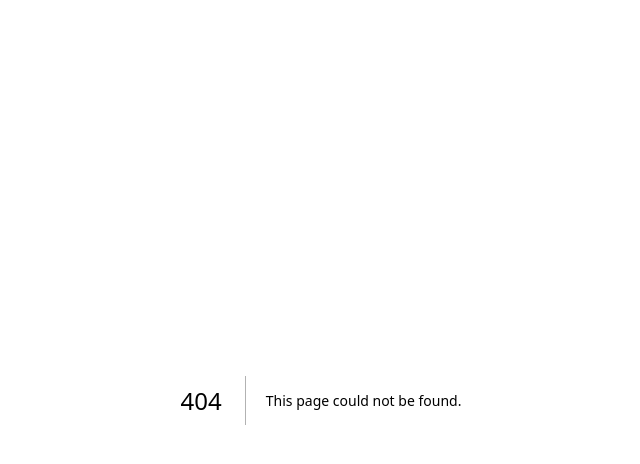
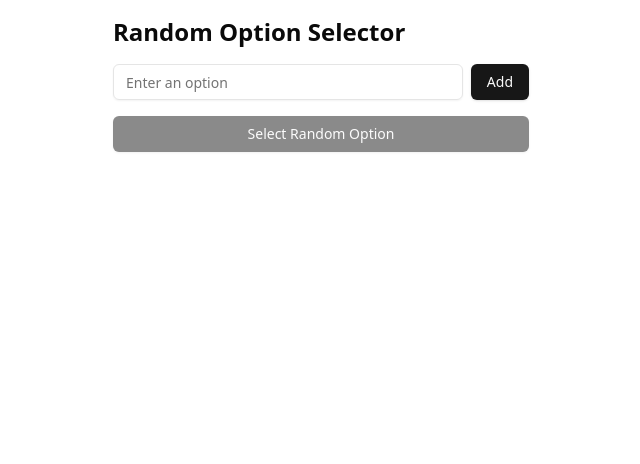
Before and after one commit to hyperswine/swnntools, a Next.js app: page /randstuff in a window 1280 px wide. Before the commit this address had no page. Shown: the top 464 px of the page, without its empty margins (319-959 px from the left). Built offline with nearby package versions, Linux system fonts and the light colour scheme.

Commit message:
add rand stuff!!!

```diff
--- a/app/page.tsx
+++ b/app/page.tsx
@@ -1,17 +1,30 @@
 import Link from "next/link"
+import { FaTasks, FaCalendarAlt, FaRandom } from "react-icons/fa"
 
 export default function Page() {
-  return <center>
-    <h1>
-      Various Tools.
-    </h1>
-
-    <Link href='taskswitcher2'>
-      <div className="text-red-500">Check out TaskSwitcher here</div>
-    </Link>
-
-    <Link href='timetable'>
-      <div className="text-red-500">Check out Timetable here</div>
-    </Link>
-  </center>
+  return (
+    <div className="flex flex-col items-center justify-center min-h-screen bg-gray-100">
+      <h1 className="text-4xl font-bold mb-8">Various Tools</h1>
+      <div className="grid grid-cols-1 md:grid-cols-3 gap-8">
+        <Link href="taskswitcher2">
+          <div className="bg-white shadow-lg rounded-lg p-6 flex items-center space-x-4 hover:bg-gray-200 transition">
+            <FaTasks className="text-red-500 text-2xl" />
+            <span className="text-xl text-red-500">Check out TaskSwitcher here</span>
+          </div>
+        </Link>
+        <Link href="timetable">
+          <div className="bg-white shadow-lg rounded-lg p-6 flex items-center space-x-4 hover:bg-gray-200 transition">
+            <FaCalendarAlt className="text-red-500 text-2xl" />
+            <span className="text-xl text-red-500">Check out Timetable here</span>
+          </div>
+        </Link>
+        <Link href="randstuff">
+          <div className="bg-white shadow-lg rounded-lg p-6 flex items-center space-x-4 hover:bg-gray-200 transition">
+            <FaRandom className="text-red-500 text-2xl" />
+            <span className="text-xl text-red-500">Check out RandStuff here</span>
+          </div>
+        </Link>
+      </div>
+    </div>
+  )
 }
--- /dev/null
+++ b/app/randstuff/page.tsx
@@ -0,0 +1,67 @@
+'use client'
+
+import React, { useState } from 'react'
+import { Button } from '@/components/ui/button'
+import { Input } from '@/components/ui/input'
+
+const RandomOptionSelector = () => {
+  const [options, setOptions] = useState([])
+  const [newOption, setNewOption] = useState('')
+  const [selectedOption, setSelectedOption] = useState(null)
+
+  const addOption = () => {
+    if (newOption.trim() !== '') {
+      setOptions([...options, newOption.trim()])
+      setNewOption('')
+    }
+  }
+
+  const removeOption = (index) => {
+    const updatedOptions = options.filter((_, i) => i !== index)
+    setOptions(updatedOptions)
+  }
+
+  const selectRandomOption = () => {
+    if (options.length > 0) {
+      const randomIndex = Math.floor(Math.random() * options.length)
+      setSelectedOption(options[randomIndex])
+    }
+  }
+
+  return (
+    <div className="p-4 max-w-md mx-auto">
+      <h2 className="text-2xl font-bold mb-4">Random Option Selector</h2>
+      <div className="flex mb-4">
+        <Input
+          type="text"
+          value={newOption}
+          onChange={(e) => setNewOption(e.target.value)}
+          placeholder="Enter an option"
+          className="flex-grow mr-2"
+        />
+        <Button onClick={addOption}>Add</Button>
+      </div>
+      <ul className="mb-4">
+        {options.map((option, index) => (
+          <li key={index} className="flex items-center justify-between mb-2">
+            <span>{option}</span>
+            <Button variant="destructive" size="sm" onClick={() => removeOption(index)}>
+              Remove
+            </Button>
+          </li>
+        ))}
+      </ul>
+      <Button onClick={selectRandomOption} className="w-full mb-4" disabled={options.length === 0}>
+        Select Random Option
+      </Button>
+      {selectedOption && (
+        <div className="bg-green-100 border border-green-400 text-green-700 px-4 py-3 rounded">
+          <p className="font-bold">Selected Option:</p>
+          <p>{selectedOption}</p>
+        </div>
+      )}
+    </div>
+  )
+}
+
+export default RandomOptionSelector
--- /dev/null
+++ b/components/ui/input.tsx
@@ -0,0 +1,25 @@
+import * as React from "react"
+
+import { cn } from "@/lib/utils"
+
+export interface InputProps
+  extends React.InputHTMLAttributes<HTMLInputElement> {}
+
+const Input = React.forwardRef<HTMLInputElement, InputProps>(
+  ({ className, type, ...props }, ref) => {
+    return (
+      <input
+        type={type}
+        className={cn(
+          "flex h-9 w-full rounded-md border border-input bg-transparent px-3 py-1 text-sm shadow-sm transition-colors file:border-0 file:bg-transparent file:text-sm file:font-medium file:text-foreground placeholder:text-muted-foreground focus-visible:outline-none focus-visible:ring-1 focus-visible:ring-ring disabled:cursor-not-allowed disabled:opacity-50",
+          className
+        )}
+        ref={ref}
+        {...props}
+      />
+    )
+  }
+)
+Input.displayName = "Input"
+
+export { Input }
--- a/package.json
+++ b/package.json
@@ -17,6 +17,7 @@
     "next": "14.2.11",
     "react": "^18",
     "react-dom": "^18",
+    "react-icons": "^5.3.0",
     "tailwind-merge": "^2.5.2",
     "tailwindcss-animate": "^1.0.7"
   },
```
Also changed, not shown: 1 other file (tests, documents, lock files or other folders).
